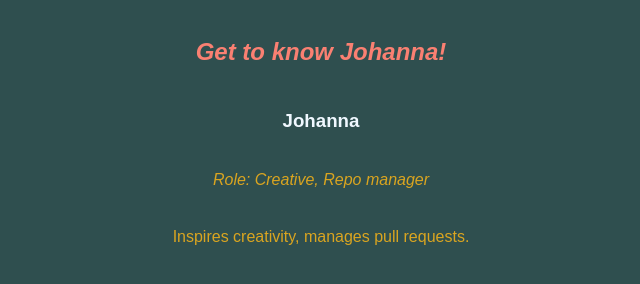
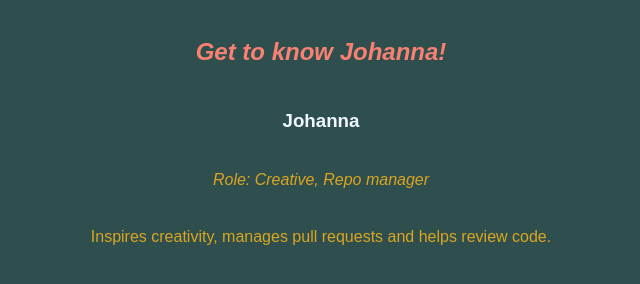
Before and after one commit to gitdgr1/group_project, a plain HTML site: page johanna.html in a window 1280 px wide. Shown: the part 314-598 px from the top of the page, without its empty margins (319-959 px from the left). Drawn offline with Linux system fonts and the light colour scheme.

Commit message:
finishing sprint 1

```diff
--- a/johanna.html
+++ b/johanna.html
@@ -5,7 +5,7 @@
 <meta name="viewport" content="width=device-width,initial-scale=1">
 
 <head>
-<title>Team 1</title>
+<title>Johanna's page</title>
 </head>
 
 <style>
@@ -46,17 +46,12 @@ body {
 </style>
 
 <body>
-    <!-- Replace Dinesh with your name -->
     <h1>Welcome to Johanna's Page</h1>
-    <!-- Replace Dinesh with your name -->
     <h2 style="font-style:italic">Get to know Johanna!</h2>
 
-    <!-- Replace Dinesh with your name -->
     <h3 id="johanna">Johanna</h3>
-    <!-- Replace Dinesh's role with your role -->
     <p><em>Role: Creative, Repo manager</em></p>
-    <!-- Replace Dinesh's role summary with your role summary -->
-    <p>Inspires creativity, manages pull requests.</p>
+    <p>Inspires creativity, manages pull requests and helps review code.</p>
 
 </body>
 </html>
```
